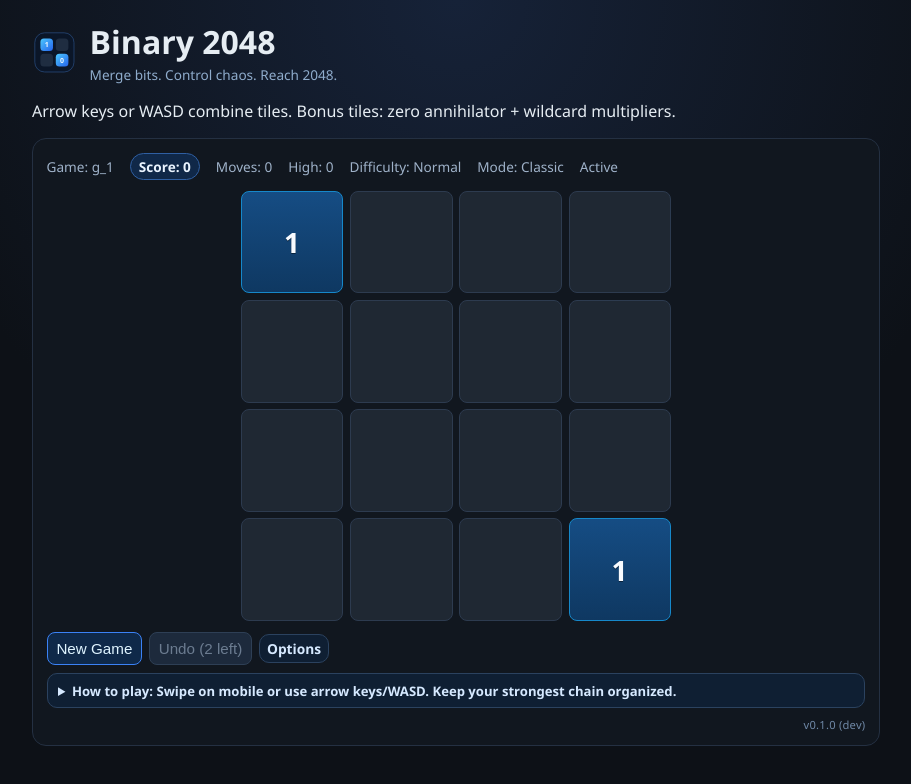
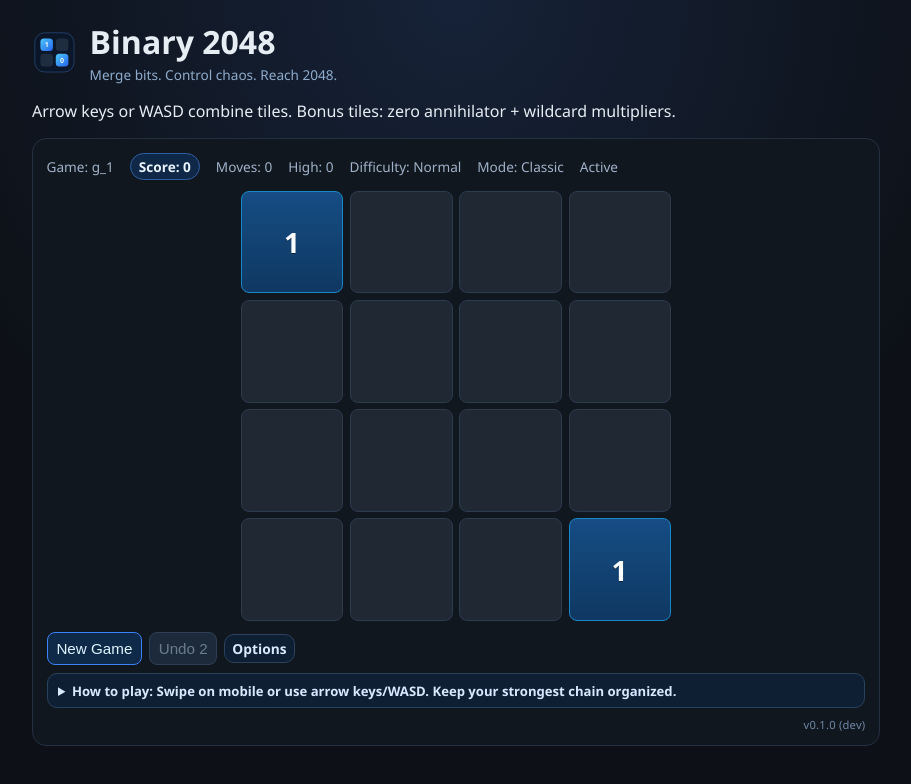
Before and after one commit to alankelsey/Binary-2048, a Next.js app: page / in a window 1280 px wide. Shown: the top 784 px of the page, without its empty margins (184-1095 px from the left). Built offline with nearby package versions, Linux system fonts and the light colour scheme.

Commit message:
fixed wording

```diff
--- a/app/page.tsx
+++ b/app/page.tsx
@@ -464,7 +464,7 @@ export default function Home() {
           </button>
           {isPlayable ? (
             <button disabled={!canUndo} onClick={() => void undoMove()}>
-              Undo ({undo.remaining} left)
+              Undo {undo.remaining}
             </button>
           ) : null}
           {isActiveRun ? (
```
